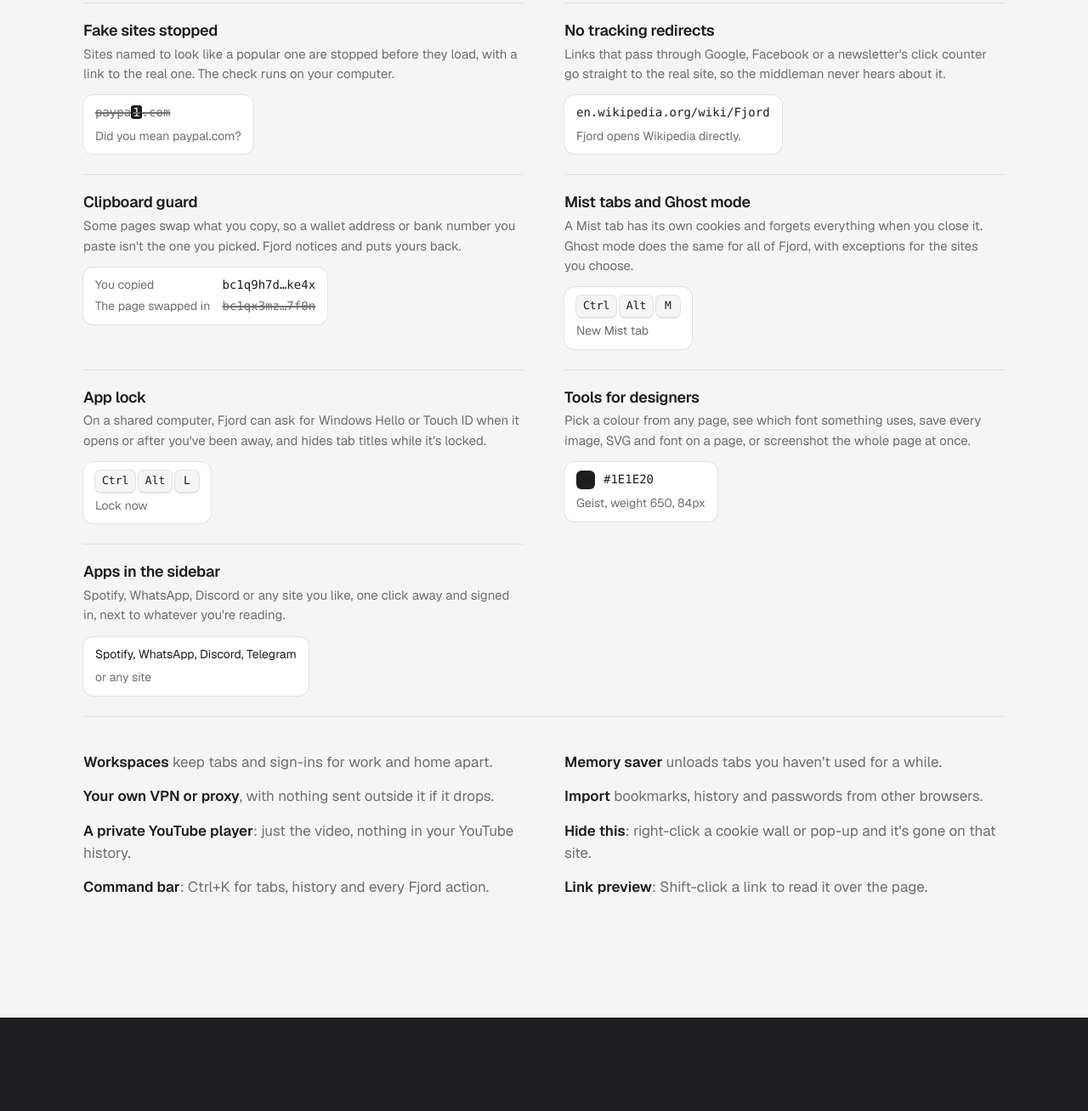
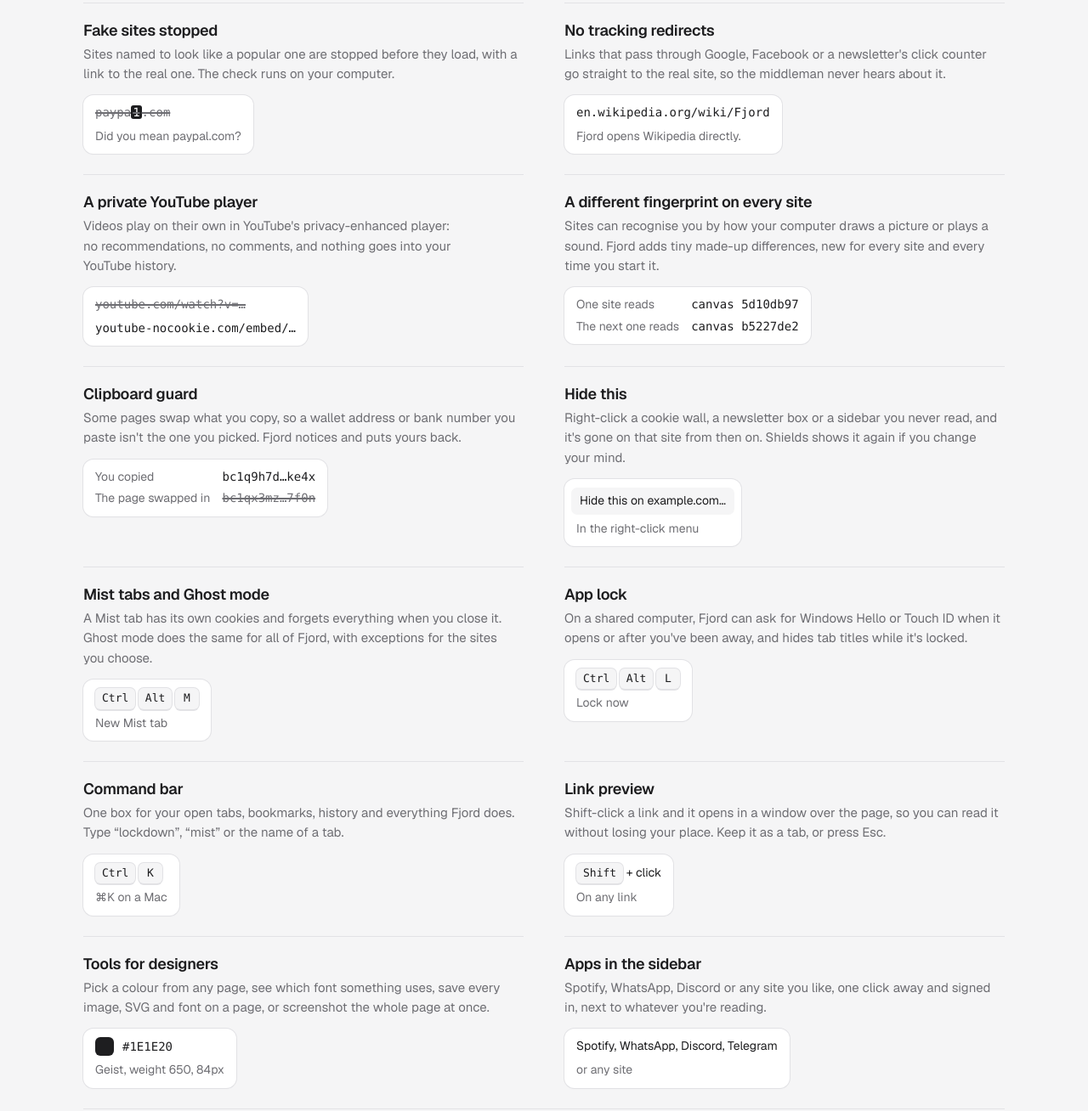
Before and after one commit to Elias-Mathisen/fjord, a plain HTML site: page docs/index.html in a window 1280 px wide. Shown: the part 3741-5049 px from the top of the page at 85% size. Drawn offline with Linux system fonts and the light colour scheme.

Commit message:
Website: the new features as cards, Get Fjord without screenshots

```diff
--- a/docs/index.html
+++ b/docs/index.html
@@ -89,12 +89,39 @@
       </article>
 
       <article class="feature">
+        <h3>A private YouTube player</h3>
+        <p>Videos play on their own in YouTube's privacy-enhanced player: no recommendations, no comments, and nothing goes into your YouTube history.</p>
+        <div class="spec">
+          <span class="url"><s>youtube.com/watch?v=…</s></span>
+          <span class="url">youtube-nocookie.com/embed/…</span>
+        </div>
+      </article>
+
+      <article class="feature">
+        <h3>A different fingerprint on every site</h3>
+        <p>Sites can recognise you by how your computer draws a picture or plays a sound. Fjord adds tiny made-up differences, new for every site and every time you start it.</p>
+        <dl class="spec swap" aria-label="Sample readings">
+          <dt>One site reads</dt><dd class="url">canvas 5d10db97</dd>
+          <dt>The next one reads</dt><dd class="url">canvas b5227de2</dd>
+        </dl>
+      </article>
+
+      <article class="feature">
         <h3>Clipboard guard</h3>
         <p>Some pages swap what you copy, so a wallet address or bank number you paste isn't the one you picked. Fjord notices and puts yours back.</p>
         <dl class="spec swap">
           <dt>You copied</dt><dd class="url">bc1q9h7d…ke4x</dd>
           <dt>The page swapped in</dt><dd class="url"><s>bc1qx3mz…7f0n</s></dd>
         </dl>
+      </article>
+
+      <article class="feature">
+        <h3>Hide this</h3>
+        <p>Right-click a cookie wall, a newsletter box or a sidebar you never read, and it's gone on that site from then on. Shields shows it again if you change your mind.</p>
+        <div class="spec">
+          <span class="menu-item">Hide this on example.com…</span>
+          <span class="muted small">In the right-click menu</span>
+        </div>
       </article>
 
       <article class="feature">
@@ -107,6 +134,18 @@
         <h3>App lock</h3>
         <p>On a shared computer, Fjord can ask for Windows Hello or Touch ID when it opens or after you've been away, and hides tab titles while it's locked.</p>
         <div class="spec"><span><kbd>Ctrl</kbd> <kbd>Alt</kbd> <kbd>L</kbd></span><span class="muted small">Lock now</span></div>
+      </article>
+
+      <article class="feature">
+        <h3>Command bar</h3>
+        <p>One box for your open tabs, bookmarks, history and everything Fjord does. Type “lockdown”, “mist” or the name of a tab.</p>
+        <div class="spec"><span><kbd>Ctrl</kbd> <kbd>K</kbd></span><span class="muted small">⌘K on a Mac</span></div>
+      </article>
+
+      <article class="feature">
+        <h3>Link preview</h3>
+        <p>Shift-click a link and it opens in a window over the page, so you can read it without losing your place. Keep it as a tab, or press Esc.</p>
+        <div class="spec"><span><kbd>Shift</kbd> + click</span><span class="muted small">On any link</span></div>
       </article>
 
       <article class="feature">
@@ -130,10 +169,8 @@
       <li><b>Memory saver</b> unloads tabs you haven't used for a while.</li>
       <li><b>Your own VPN or proxy</b>, with nothing sent outside it if it drops.</li>
       <li><b>Import</b> bookmarks, history and passwords from other browsers.</li>
-      <li><b>A private YouTube player</b>: just the video, nothing in your YouTube history.</li>
-      <li><b>Hide this</b>: right-click a cookie wall or pop-up and it's gone on that site.</li>
-      <li><b>Command bar</b>: Ctrl+K for tabs, history and every Fjord action.</li>
-      <li><b>Link preview</b>: Shift-click a link to read it over the page.</li>
+      <li><b>Forget this site</b> deletes one site's cookies, data and history in one click.</li>
+      <li><b>Reader view</b> in Fjord's own font and colours.</li>
     </ul>
   </section>
 
@@ -160,20 +197,6 @@
 
   <section id="download" class="section">
     <h2>Get Fjord</h2>
-    <div class="shots">
-      <figure>
-        <img src="assets/shots/shields.jpg" alt="The Shields panel on a news site: 19 ads and trackers blocked, the companies the page tried to share the visit with, and the Forget this site now button" width="1200" height="750" loading="lazy">
-        <figcaption><b>Shields</b> on a news site: what it blocked, and who the page tried to tell.</figcaption>
-      </figure>
-      <figure>
-        <img src="assets/shots/reader.jpg" alt="An article about fjords in Fjord's reader view, set in the Geist font" width="1200" height="750" loading="lazy">
-        <figcaption><b>Reader view</b> in Fjord's own font. Text: Wikipedia, CC BY-SA 4.0.</figcaption>
-      </figure>
-      <figure class="shot-wide">
-        <img src="assets/shots/skijump.jpg" alt="The ski jump game: a pixel skier in mid-air over a snowy slope, with a tree ahead" width="1330" height="374" loading="lazy">
-        <figcaption><b>No internet?</b> Fjord's offline page has a ski jump. Press Space at the lip of each jump.</figcaption>
-      </figure>
-    </div>
     <div class="rows platforms">
       <div class="row">
         <h3>Windows</h3>
--- a/docs/style.css
+++ b/docs/style.css
@@ -104,6 +104,8 @@ p { margin: 0; text-wrap: pretty; }
 .swap dt { color: var(--muted); font-size: 14px; }
 .swap dd { margin: 0; }
 kbd { display: inline-block; min-width: 28px; padding: 2px 8px; border-radius: 6px; background: var(--surface); box-shadow: 0 0 0 1px var(--line), 0 2px 0 var(--line); font: 13px/1.6 var(--mono); text-align: center; }
+/* A right-click menu item, picked */
+.menu-item { padding: 5px 10px; margin: 0 -6px; border-radius: 7px; background: var(--bg); }
 .swatch { display: inline-flex; align-items: center; gap: 10px; }
 .swatch i { width: 22px; height: 22px; border-radius: 6px; background: var(--dark); }
 
@@ -126,13 +128,6 @@ kbd { display: inline-block; min-width: 28px; padding: 2px 8px; border-radius: 6
 .platforms .row { align-items: center; }
 .platforms .soon :is(h3, p) { color: var(--muted); }
 .note { max-width: 620px; margin-top: 24px; }
-/* Screenshots of the real browser above the downloads: two side by side, the ski jump as a strip under them */
-.shots { display: grid; grid-template-columns: repeat(2, minmax(0, 1fr)); gap: 32px 24px; margin-top: clamp(32px, 5vw, 48px); }
-.shots figure { display: grid; gap: 12px; margin: 0; }
-.shots img { width: 100%; height: auto; border-radius: 14px; background: var(--surface); box-shadow: 0 0 0 1px var(--line), 0 1px 2px rgb(0 0 0 / 0.04); }
-.shots figcaption { color: var(--muted); font-size: 15px; }
-.shots figcaption b { color: var(--text); font-weight: 600; }
-.shot-wide { grid-column: 1 / -1; }
 
 /* Questions */
 .faq { max-width: 760px; padding-bottom: 24px; }
@@ -159,7 +154,7 @@ kbd { display: inline-block; min-width: 28px; padding: 2px 8px; border-radius: 6
   .nav nav { display: none; }
   .nav .btn { margin-inline-start: auto; }
   .hero { padding-top: 120px; }
-  .row, .split, .more, .feature-grid, .chapter, .shots { grid-template-columns: 1fr; }
+  .row, .split, .more, .feature-grid, .chapter { grid-template-columns: 1fr; }
   .chapter:nth-child(even) .chapter-text { order: 0; }
   .row { gap: 10px; padding: 28px 0; }
   .spec { margin-top: 6px; }
```
Also changed, not shown: docs/assets/shots/reader.jpg (deleted), docs/assets/shots/shields.jpg (deleted), docs/assets/shots/skijump.jpg (deleted).
